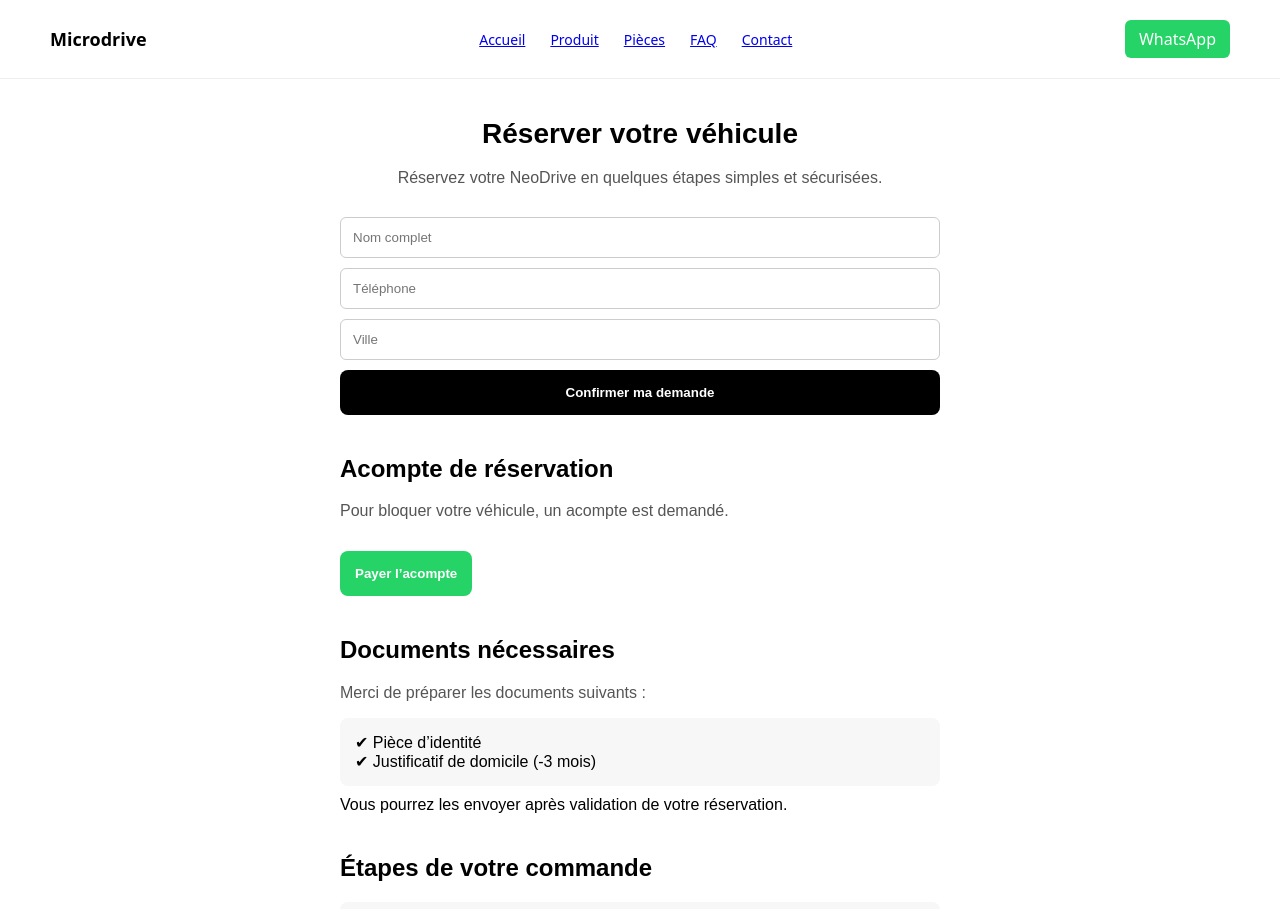
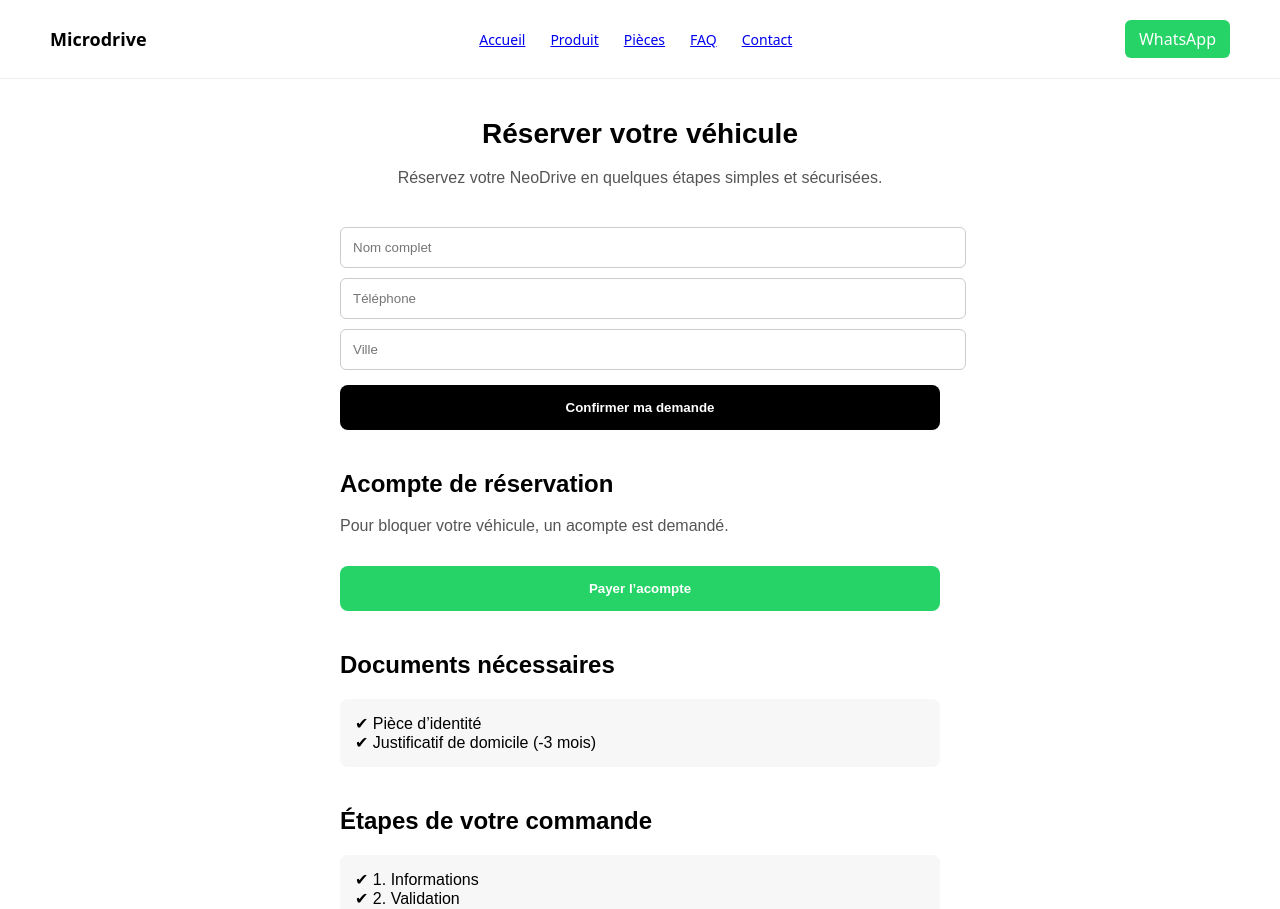
Before and after one commit to khelifamansour/neodrive-site, a Next.js app: page /reservation in a window 1280 px wide. Shown: the top 909 px of the page. Built offline with nearby package versions, Linux system fonts and the light colour scheme.

Commit message:
Update page.tsx

```diff
--- a/app/reservation/page.tsx
+++ b/app/reservation/page.tsx
@@ -20,16 +20,20 @@ export default function Reservation() {
   };
 
   return (
-    <main style={container}>
+    <main style={{ maxWidth: 600, margin: "auto", padding: 20, fontFamily: "Arial" }}>
 
-      <h1 style={title}>Réserver votre véhicule</h1>
+      <div style={{ textAlign: "center" }}>
+        <h1 style={{ fontSize: 28, fontWeight: 700 }}>
+          Réserver votre véhicule
+        </h1>
 
-      <p style={subtitle}>
-        Réservez votre NeoDrive en quelques étapes simples et sécurisées.
-      </p>
+        <p style={{ color: "#555", marginTop: 10 }}>
+          Réservez votre NeoDrive en quelques étapes simples et sécurisées.
+        </p>
+      </div>
 
       {/* FORM */}
-      <form onSubmit={handleSubmit} style={form}>
+      <form onSubmit={handleSubmit} style={{ marginTop: 30 }}>
 
         <input
           placeholder="Nom complet"
@@ -55,13 +59,14 @@ export default function Reservation() {
         <button type="submit" style={button}>
           Confirmer ma demande
         </button>
+
       </form>
 
       {/* PAYMENT */}
-      <section style={section}>
+      <section style={{ marginTop: 40 }}>
         <h2>Acompte de réservation</h2>
 
-        <p style={text}>
+        <p style={{ color: "#555" }}>
           Pour bloquer votre véhicule, un acompte est demandé.
         </p>
 
@@ -73,35 +78,27 @@ export default function Reservation() {
       </section>
 
       {/* DOCUMENTS */}
-      <section style={section}>
+      <section style={{ marginTop: 40 }}>
         <h2>Documents nécessaires</h2>
-
-        <p style={text}>
-          Merci de préparer les documents suivants :
-        </p>
 
         <div style={box}>
           ✔ Pièce d’identité<br />
-          ✔ Justificatif de domicile (-3 mois)<br />
+          ✔ Justificatif de domicile (-3 mois)
         </div>
-
-        <p style={{ marginTop: 10 }}>
-          Vous pourrez les envoyer après validation de votre réservation.
-        </p>
       </section>
 
       {/* PROCESS */}
-      <section style={section}>
+      <section style={{ marginTop: 40 }}>
         <h2>Étapes de votre commande</h2>
 
         <div style={box}>
-          ✔ 1. Remplissez vos informations<br />
-          ✔ 2. Confirmation de disponibilité<br />
-          ✔ 3. Signature du devis officiel<br />
-          ✔ 4. Paiement de l’acompte<br />
-          ✔ 5. Envoi des documents<br />
+          ✔ 1. Informations<br />
+          ✔ 2. Validation<br />
+          ✔ 3. Devis<br />
+          ✔ 4. Acompte<br />
+          ✔ 5. Documents<br />
           ✔ 6. Paiement final<br />
-          ✔ 7. Carte grise + livraison<br />
+          ✔ 7. Livraison
         </div>
       </section>
 
@@ -109,48 +106,26 @@ export default function Reservation() {
   );
 }
 
-/* STYLES */
-
-const container = {
-  maxWidth: 600,
-  margin: "auto",
-  padding: 20,
-  fontFamily: "Arial"
-};
-
-const title = {
-  textAlign: "center",
-  fontSize: 28,
-  fontWeight: 700
-};
-
-const subtitle = {
-  textAlign: "center",
-  color: "#555",
-  marginTop: 10
-};
-
-const form = {
-  marginTop: 30,
-  display: "flex",
-  flexDirection: "column",
-  gap: 10
-};
+/* SAFE STYLES */
 
 const input = {
+  width: "100%",
   padding: 12,
+  marginTop: 10,
   borderRadius: 6,
   border: "1px solid #ccc"
 };
 
 const button = {
+  marginTop: 15,
   padding: 15,
   background: "#000",
   color: "white",
   border: "none",
   borderRadius: 8,
   fontWeight: 600,
-  cursor: "pointer"
+  cursor: "pointer",
+  width: "100%"
 };
 
 const payButton = {
@@ -161,21 +136,13 @@ const payButton = {
   border: "none",
   borderRadius: 8,
   fontWeight: 600,
-  cursor: "pointer"
-};
-
-const section = {
-  marginTop: 40
-};
-
-const text = {
-  color: "#555",
-  marginTop: 10
+  cursor: "pointer",
+  width: "100%"
 };
 
 const box = {
+  marginTop: 10,
   background: "#f7f7f7",
   padding: 15,
-  borderRadius: 8,
-  marginTop: 10
+  borderRadius: 8
 };
```
